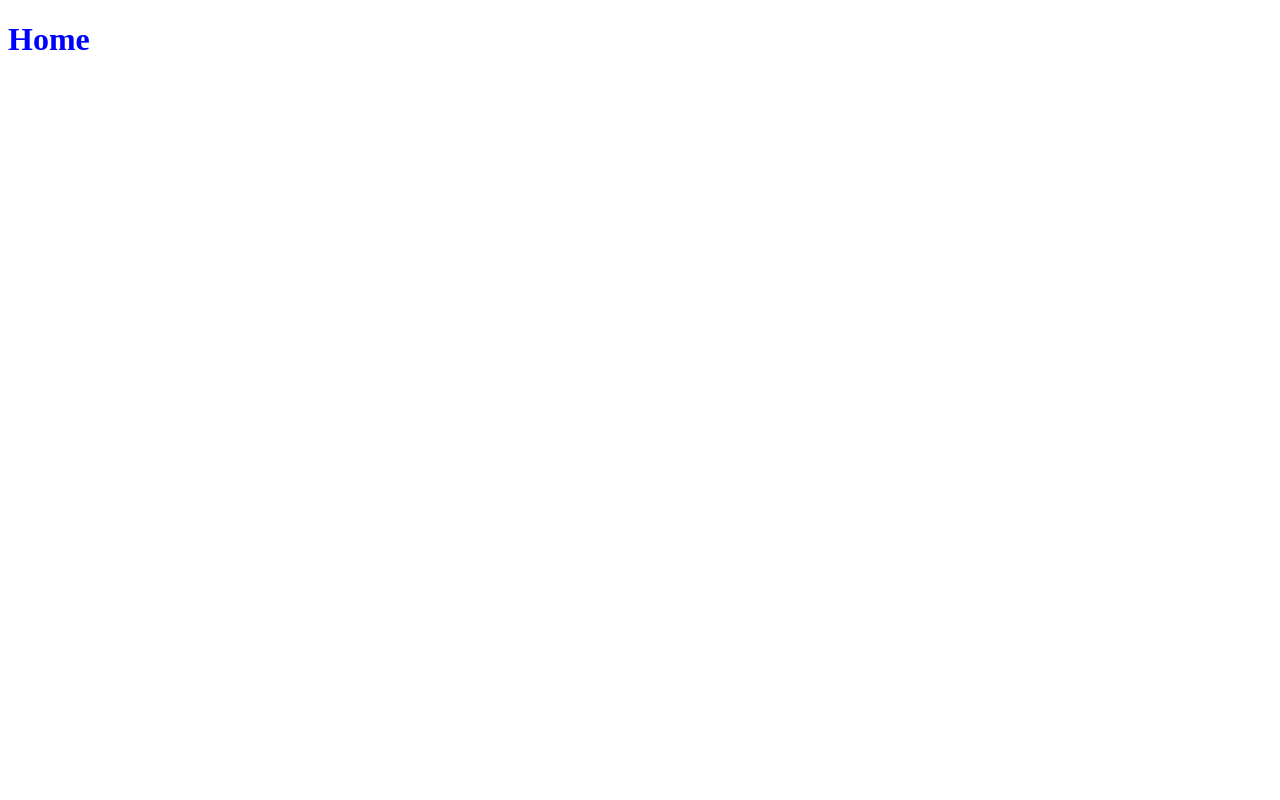
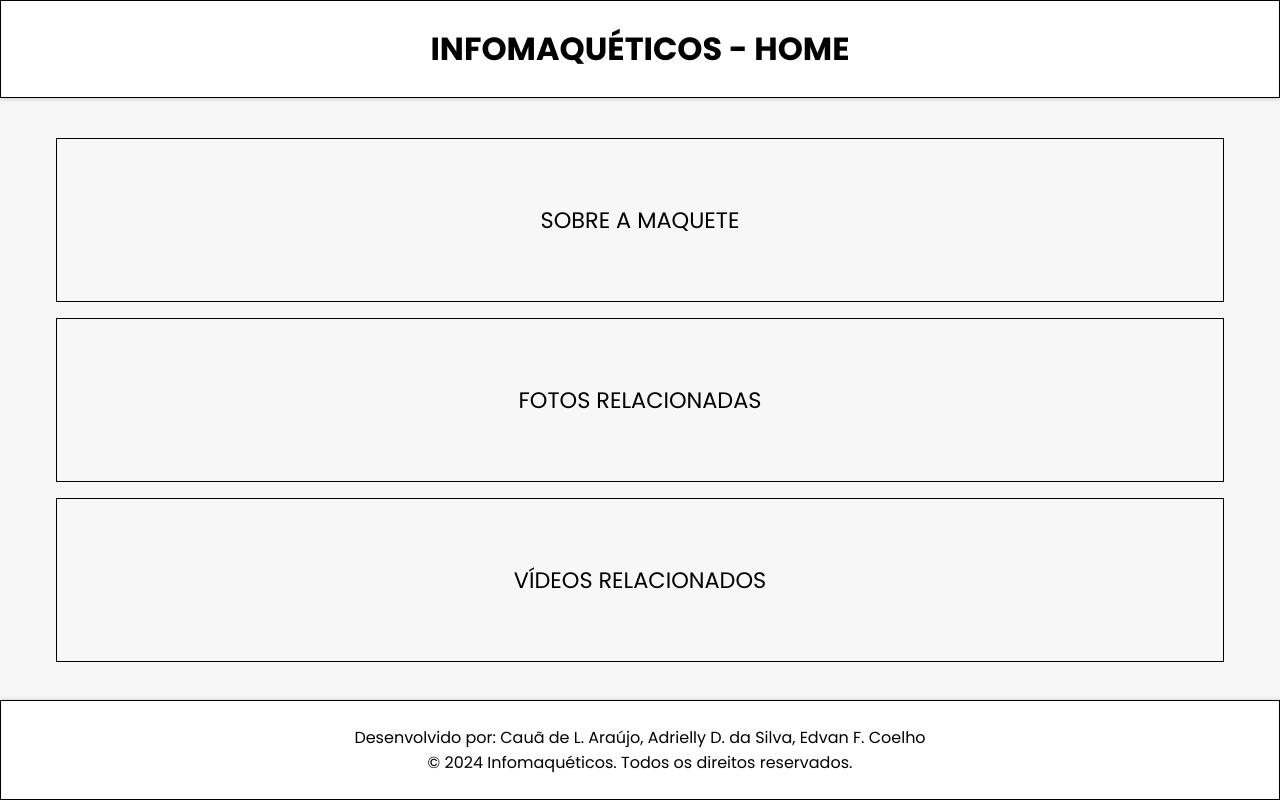
Before and after one commit to CauaLima18Escolar/biomodel-website-info3v, a plain HTML site: page index.html in a window 1280 px wide. Drawn offline with Linux system fonts and the light colour scheme.

Commit message:
feat: Página home do projeto

```diff
--- a/css/main.css
+++ b/css/main.css
@@ -1,3 +1,67 @@
-h1 {
-  color: blue;
+* {
+  padding: 0;
+  margin: 0;
+  box-sizing: border-box;
+  font-family: "Poppins", sans-serif;
 }
+
+a {
+  text-align: center;
+  text-decoration: none;
+  color: inherit;
+  position: relative;
+  display: inline-block;
+  overflow: hidden;
+  width: 100%;
+  padding: 64px;
+  font-size: 1.4rem;
+  text-transform: uppercase;
+  border: 1px solid #000000;
+}
+
+a + a {
+  margin-top: 16px;
+}
+
+a:hover {
+  transition: all 0.6s ease-in-out;
+  color: #ffffff;
+  background-color: #000000;
+}
+
+body {
+  background-color: #f7f7f7;
+}
+
+header {
+  border: 1px solid #000000;
+  background-color: #ffffff;
+  text-transform: uppercase;
+  width: 100%;
+  padding: 24px;
+  display: flex;
+  justify-content: center;
+  align-items: center;
+  box-shadow: 0 1px 4px rgba(0, 0, 0, 0.2);
+}
+
+main {
+  display: flex;
+  flex-direction: column;
+  align-items: center;
+  max-width: 1200px;
+  margin: 40px auto;
+  padding: 0 16px;
+}
+
+footer {
+  border: 1px solid #000000;
+  text-align: center;
+  padding: 24px;
+  background-color: #ffffff;
+  color: #000000;
+  position: fixed;
+  width: 100%;
+  bottom: 0;
+  box-shadow: 1px 0 4px rgba(0, 0, 0, 0.2);
+}
--- a/index.html
+++ b/index.html
@@ -1,12 +1,34 @@
 <!DOCTYPE html>
 <html lang="pt-BR">
-<head>
-  <meta charset="UTF-8">
-  <meta name="viewport" content="width=device-width, initial-scale=1.0">
-  <link rel="stylesheet" href="./css/main.css">
-  <title>Home</title>
-</head>
-<body>
-  <h1>Home</h1>
-</body>
+  <head>
+    <meta charset="UTF-8" />
+    <meta name="viewport" content="width=device-width, initial-scale=1.0" />
+    <link rel="preconnect" href="https://fonts.googleapis.com" />
+    <link rel="preconnect" href="https://fonts.gstatic.com" crossorigin />
+    <link
+      href="https://fonts.googleapis.com/css2?family=EB+Garamond:ital,wght@0,400..800;1,400..800&family=Poppins:ital,wght@0,100;0,200;0,300;0,400;0,500;0,600;0,700;0,800;0,900;1,100;1,200;1,300;1,400;1,500;1,600;1,700;1,800;1,900&display=swap"
+      rel="stylesheet"
+    />
+    <link rel="stylesheet" href="./css/main.css" />
+    <title>Infomaquéticos - Home</title>
+  </head>
+  <body>
+    <header>
+      <h1>Infomaquéticos - Home</h1>
+    </header>
+
+    <main>
+      <a href="./html/text-content.html">Sobre a maquete</a>
+      <a href="./html/text-content.html">Fotos relacionadas</a>
+      <a href="./html/text-content.html">Vídeos relacionados</a>
+    </main>
+
+    <footer>
+      <p>
+        Desenvolvido por: Cauã de L. Araújo, Adrielly D. da Silva, Edvan
+        F. Coelho
+      </p>
+      <p>© 2024 Infomaquéticos. Todos os direitos reservados.</p>
+    </footer>
+  </body>
 </html>
```
